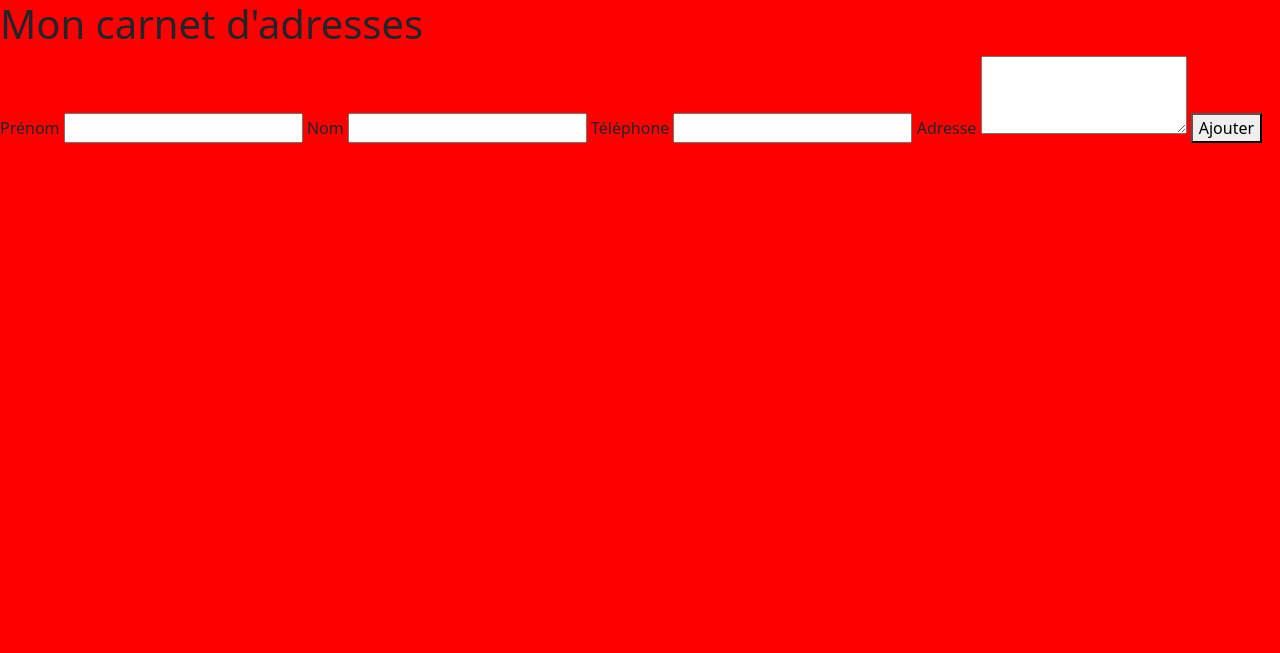
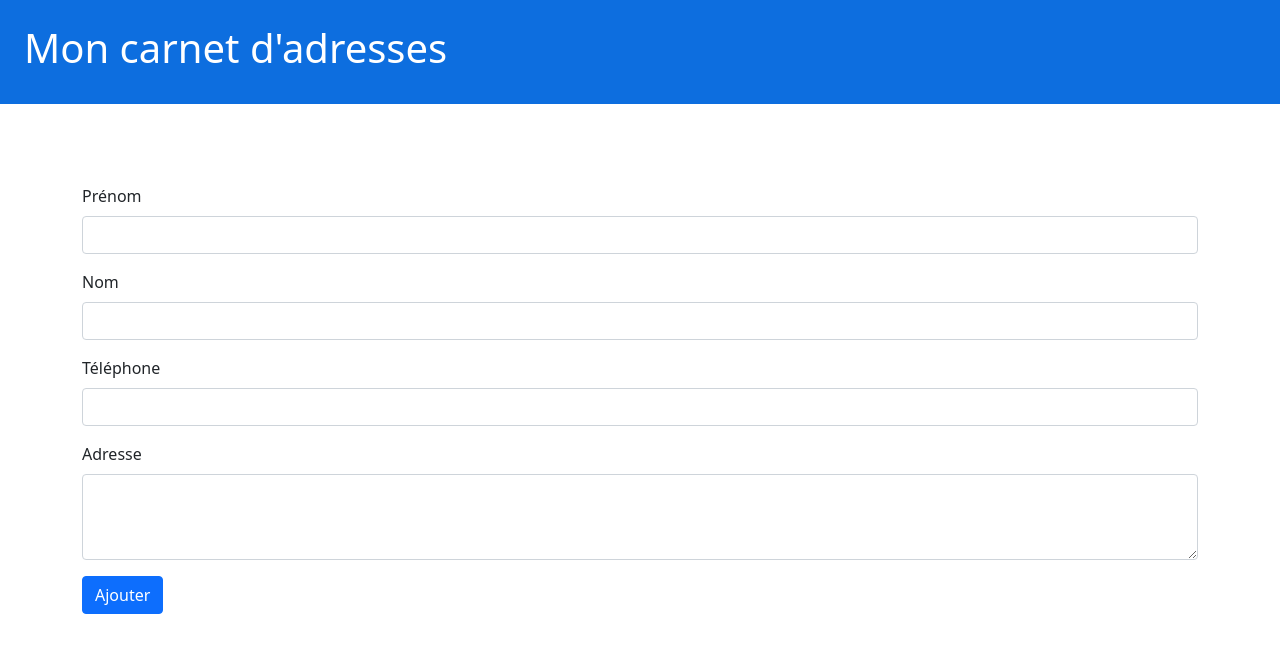
Before and after one commit to Cecile-Hirschauer/crm, a Django app: page / in a window 1280 px wide. Shown: the top 653 px of the page. Run offline with Django 5.2, Linux system fonts and the light colour scheme; data that the repository does not hold is empty.

Commit message:
Add bootstrap layout to forms

```diff
--- a/webapp/api/crm.py
+++ b/webapp/api/crm.py
@@ -206,5 +206,18 @@ def get_all_users() -> List[User]:
 
 
 if __name__ == '__main__':
-    julie = User("Julie", "Courtois")
-    print(julie.delete())
+    user1 = User(
+        first_name="Aline",
+        last_name="Bron",
+        phone_number="0610101010",
+        address="1 rue du Cherche-Midi, Toulouse"
+    )
+    user2 = User(
+        first_name="Edouard",
+        last_name="Carpentier",
+        phone_number="0610101012",
+        address="33 place du 1er Mai, Meudon"
+    )
+
+    user1.save()
+    user2.save()
--- a/webapp/contacts/static/css/style.css
+++ b/webapp/contacts/static/css/style.css
@@ -1,3 +1,5 @@
-body {
-    background-color: red;
+.navbar {
+    background-color: #0d6edf;
+    padding: 24px;
+    margin-bottom: 32px;
 }
--- a/webapp/contacts/templates/contacts/index.html
+++ b/webapp/contacts/templates/contacts/index.html
@@ -5,37 +5,68 @@
 <head>
     <meta charset="UTF-8">
     <title>Mon carnet d'adresses</title>
-    <link href="https://cdn.jsdelivr.net/npm/bootstrap@5.0.2/dist/css/bootstrap.min.css" rel="stylesheet" integrity="sha384-EVSTQN3/azprG1Anm3QDgpJLIm9Nao0Yz1ztcQTwFspd3yD65VohhpuuCOmLASjC" crossorigin="anonymous">
+    <link href="https://cdn.jsdelivr.net/npm/bootstrap@5.0.2/dist/css/bootstrap.min.css" rel="stylesheet"
+          integrity="sha384-EVSTQN3/azprG1Anm3QDgpJLIm9Nao0Yz1ztcQTwFspd3yD65VohhpuuCOmLASjC" crossorigin="anonymous">
     <link rel="stylesheet" href="{% static 'css/style.css' %}">
 </head>
 <body>
-<h1>Mon carnet d'adresses</h1>
+
+<div class="navbar">
+    <h1 class="text-white">Mon carnet d'adresses</h1>
+</div>
+
+<div class="container">
+    <div class="row g-4">
+
+
         {% for user in users %}
-
-    <h2>{{user.full_name}}</h2>
-    {% if user.phone_number %}<p>{{user.phone_number}}</p>{% endif %}
+        <div class="col-md-6 col-lg-4">
+            <div class="card">
+                <div class="card-body">
+                    <h3 class="card-title">{{user.full_name}}</h3>
+                    <div class="card-text">
+                        {% if user.phone_number %}<p class="text-primary">{{user.phone_number}}</p>{% endif %}
                         {% if user.address %}<p>{{user.address}}</p>{% endif %}
-
+                    </div>
                     <form method="POST" action="{% url 'delete-contact' %}">
                         {% csrf_token %}
-        <input type="hidden" name="first_name" value="{{user.first_name}}" />
-        <input type="hidden" name="last_name" value="{{user.last_name}}" />
-        <button type="submit">Supprimer</button>
+                        <input type="hidden" name="first_name" value="{{user.first_name}}"/>
+                        <input type="hidden" name="last_name" value="{{user.last_name}}"/>
+                        <button type="submit" class="btn btn-danger">Supprimer</button>
                     </form>
-
+                </div>
+            </div>
+        </div>
         {% endfor %}
 
+
+    </div>
+
+    <div class="row g-4 mt-5">
         <form method="POST" action="{% url 'add-contact' %}">
             {% csrf_token %}
-    <label for="first_name">Prénom</label>
-    <input id="first_name" type="text" name="first_name" />
-    <label for="last_name">Nom</label>
-    <input id="last_name" type="text" name="last_name" />
-    <label for="phone_number">Téléphone</label>
-    <input id="phone_number" type="text" name="phone_number" />
-    <label for="address">Adresse</label>
-    <textarea name="address" id="address" rows="3"></textarea>
-    <button type="submit">Ajouter</button>
+            <div class="mb-3">
+                <label for="first_name" class="form-label">Prénom</label>
+                <input id="first_name" type="text" name="first_name" class="form-control"/>
+            </div>
+            <div class="mb-3">
+                <label for="last_name" class="form-label">Nom</label>
+                <input id="last_name" type="text" name="last_name" class="form-control"/>
+            </div>
+            <div class="mb-3">
+                <label for="phone_number" class="form-label">Téléphone</label>
+                <input id="phone_number" type="text" name="phone_number" class="form-control"/>
+            </div>
+            <div class="mb-3">
+                <label for="address" class="form-label">Adresse</label>
+                <textarea name="address" id="address" rows="3" class="form-control"></textarea>
+            </div>
+            <button type="submit" class="btn btn-primary">Ajouter</button>
         </form>
+    </div>
+
+</div>
+
+
 </body>
 </html>
```
Also changed, not shown: webapp/api/db.json (+18 -6 lines). Lines whose indentation alone changed are shown as unchanged.
